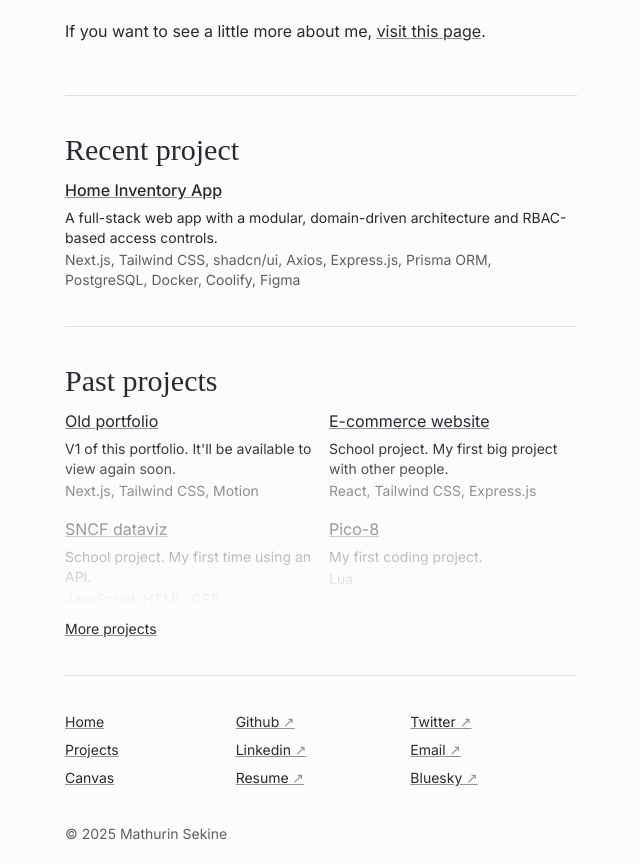
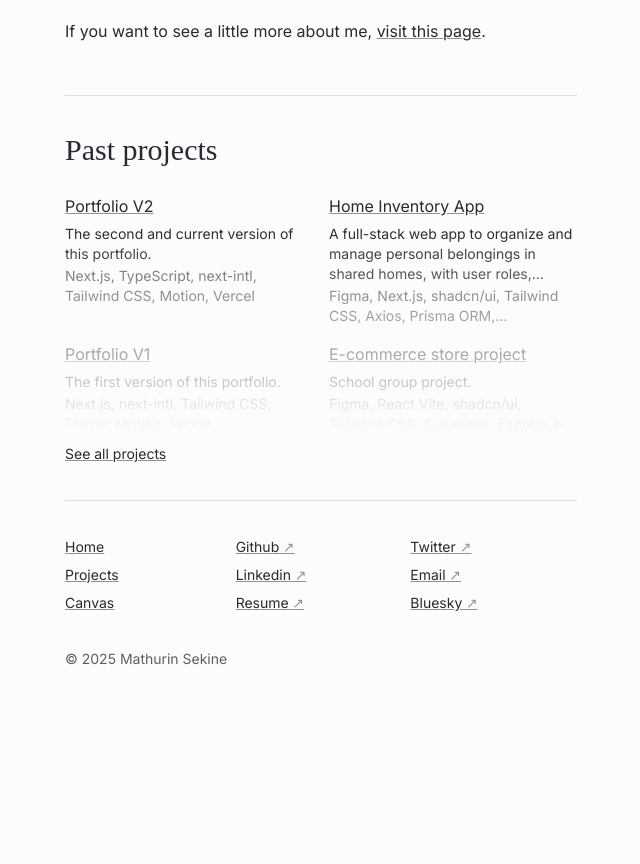
Before and after one commit to lemathurin/portfolio, a Next.js app: page /en in a window 1280 px wide. Shown: the part 806-1670 px from the top of the page, without its empty margins (319-959 px from the left). After the commit the page ends 1495 px from the top, so only its background shows below. Built offline with nearby package versions, Linux system fonts and the light colour scheme; a web font is replaced by a local one.

Commit message:
Removed hardcoded i18n text for recent projects, replaced with new util

```diff
--- a/src/app/[locale]/page.tsx
+++ b/src/app/[locale]/page.tsx
@@ -1,13 +1,18 @@
 import Image from "next/image";
-import { useTranslations } from "next-intl";
+import { getTranslations } from "next-intl/server";
+import { getLocale } from "next-intl/server";
 import Clock from "@/components/Clock";
 import LanguageToggle from "@/components/LanguageToggle";
 import { Link } from "@/i18n/navigation";
 import Footer from "@/components/Footer";
 import MDXContent from "@/components/MDXContent";
+import ProjectCard from "@/components/ProjectCard";
+import { getLatestProjects } from "@/lib/projectLoader";
 
-export default function Home() {
-  const t = useTranslations();
+export default async function Home() {
+  const locale = await getLocale();
+  const t = await getTranslations();
+  const pastProjects = await getLatestProjects(locale, 4);
 
   return (
     <main className="mx-auto flex max-w-lg flex-col gap-9 p-5 text-justify md:p-0 md:py-5">
@@ -36,76 +41,18 @@ export default function Home() {
 
       <section
         className="flex flex-col gap-2.5 text-left"
-        aria-labelledby="recent-projects-heading"
-      >
-        <h2 className="font-serif text-3xl" id="recent-projects-heading">
-          {t("homeProjects.recentProjectTitle")}
-        </h2>
-        <div className="grid grid-cols-1 gap-4">
-          <article className="flex flex-col gap-0.5">
-            <Link className="pb-1 font-medium" href="/projects/home-inventory">
-              {t("homeProjects.homeInventoryApp.title")}
-            </Link>
-            <p className="text-sm">
-              {t("homeProjects.homeInventoryApp.description")}
-            </p>
-            <p className="text-sm text-[var(--secondary)]">
-              Next.js, Tailwind CSS, shadcn/ui, Axios, Express.js, Prisma ORM,
-              PostgreSQL, Docker, Coolify, Figma
-            </p>
-          </article>
-        </div>
-      </section>
-
-      <hr />
-
-      <section
-        className="flex flex-col gap-2.5 text-left"
         aria-labelledby="past-projects-heading"
       >
         <h2 className="font-serif text-3xl" id="past-projects-heading">
           {t("homeProjects.pastProjectsTitle")}
         </h2>
-        <div className="grid gap-4 mask-b-from-0 sm:grid-cols-2 sm:mask-b-from-15%">
-          <article className="flex flex-col gap-0.5">
-            <Link className="pb-1" href="/projects/portfolio-v1">
-              {t("homeProjects.oldPortfolio.title")}
-            </Link>
-            <p className="text-sm">
-              {t("homeProjects.oldPortfolio.description")}
-            </p>
-            <p className="text-sm text-[var(--secondary)]">
-              Next.js, Tailwind CSS, Motion
-            </p>
-          </article>
-          <article className="flex flex-col gap-0.5">
-            <Link className="pb-1" href="/projects/ecommerce">
-              {t("homeProjects.ecommerce.title")}
-            </Link>
-            <p className="text-sm">{t("homeProjects.ecommerce.description")}</p>
-            <p className="text-sm text-[var(--secondary)]">
-              React, Tailwind CSS, Express.js
-            </p>
-          </article>
-          <article className="flex flex-col gap-0.5">
-            <Link className="pb-1" href="/projects/dataviz">
-              {t("homeProjects.dataviz.title")}
-            </Link>
-            <p className="text-sm">{t("homeProjects.dataviz.description")}</p>
-            <p className="text-sm text-[var(--secondary)]">
-              JavaScript, HTML, CSS
-            </p>
-          </article>
-          <article className="hidden flex-col gap-0.5 sm:flex">
-            <Link className="pb-1" href="/projects/pico8">
-              {t("homeProjects.pico8.title")}
-            </Link>
-            <p className="text-sm">{t("homeProjects.pico8.description")}</p>
-            <p className="text-sm text-[var(--secondary)]">Lua</p>
-          </article>
+        <div className="mt-[1em] grid gap-4 mask-b-from-0 sm:grid-cols-2 sm:mask-b-from-15%">
+          {pastProjects.slice(0).map((project) => (
+            <ProjectCard key={project.slug} project={project} />
+          ))}
         </div>
         <Link className="text-sm" href="/projects">
-          More projects
+          {t("seeAllProjects")}
         </Link>
       </section>
       <Footer />
```
